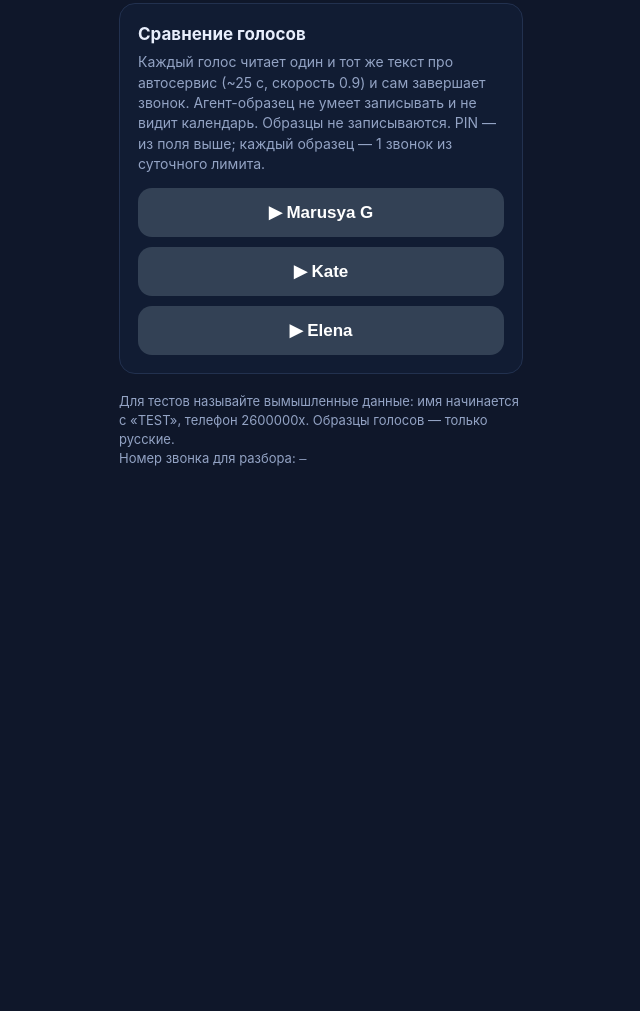
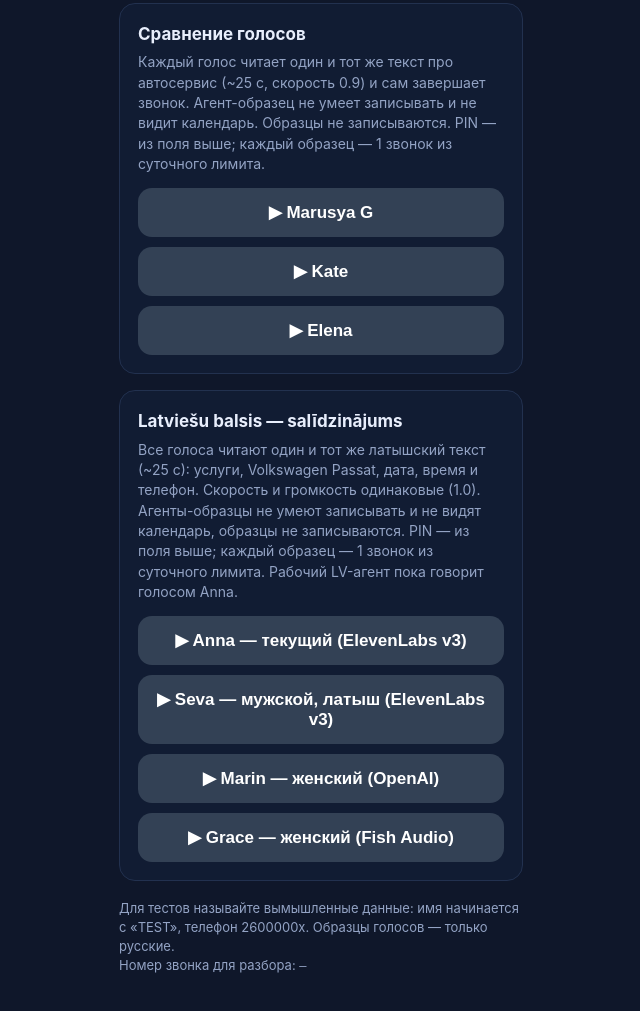
Before and after one commit to Got1ks/Autoreceptionai, a plain HTML site: page index.html in a window 1280 px wide. Shown: the part 730-1741 px from the top of the page, without its empty margins (319-959 px from the left). Before the commit the page ends 1236 px from the top, so only its background shows below. Drawn offline with Linux system fonts and the light colour scheme.

Commit message:
Voice test page: Latvian voice comparison (4 samples, no-tools agents)
Co-Authored-By: Claude Opus 5.5 <noreply@anthropic.com>
Claude-Session: https://claude.ai/code/session_01P2ks9RrHmu3W79yp5c227v

```diff
--- a/index.html
+++ b/index.html
@@ -68,6 +68,15 @@
     <button class="sample" type="button" data-voice="elena" data-label="Elena">▶ Elena</button>
   </div>
 
+  <div class="card" id="samples-lv" style="margin-top:16px">
+    <h2 style="font-size:17px;margin:0 0 6px">Latviešu balsis — salīdzinājums</h2>
+    <p class="sub" style="margin:0 0 4px">Все голоса читают один и тот же латышский текст (~25 с): услуги, Volkswagen Passat, дата, время и телефон. Скорость и громкость одинаковые (1.0). Агенты-образцы не умеют записывать и не видят календарь, образцы не записываются. PIN — из поля выше; каждый образец — 1 звонок из суточного лимита. Рабочий LV-агент пока говорит голосом Anna.</p>
+    <button class="sample" type="button" data-voice="lv_anna" data-label="Anna (сейчас, ElevenLabs v3)">▶ Anna — текущий (ElevenLabs v3)</button>
+    <button class="sample" type="button" data-voice="lv_seva" data-label="Seva (ElevenLabs v3)">▶ Seva — мужской, латыш (ElevenLabs v3)</button>
+    <button class="sample" type="button" data-voice="lv_marin" data-label="Marin (OpenAI)">▶ Marin — женский (OpenAI)</button>
+    <button class="sample" type="button" data-voice="lv_grace" data-label="Grace (Fish Audio)">▶ Grace — женский (Fish Audio)</button>
+  </div>
+
   <p class="note">Для тестов называйте вымышленные данные: имя начинается с «TEST», телефон 2600000x. Образцы голосов — только русские.<br>Номер звонка для разбора: <code id="callid">—</code></p>
 </main>
 
@@ -121,6 +130,7 @@
     active = inCall;
     $('form').style.display = inCall ? 'none' : '';
     $('samples').style.display = inCall ? 'none' : '';
+    $('samples-lv').style.display = inCall ? 'none' : '';
     document.querySelectorAll('button.sample').forEach((b) => { b.disabled = false; });
     $('hang').style.display = inCall ? 'block' : 'none';
     $('timer').style.display = inCall ? 'block' : 'none';
```
